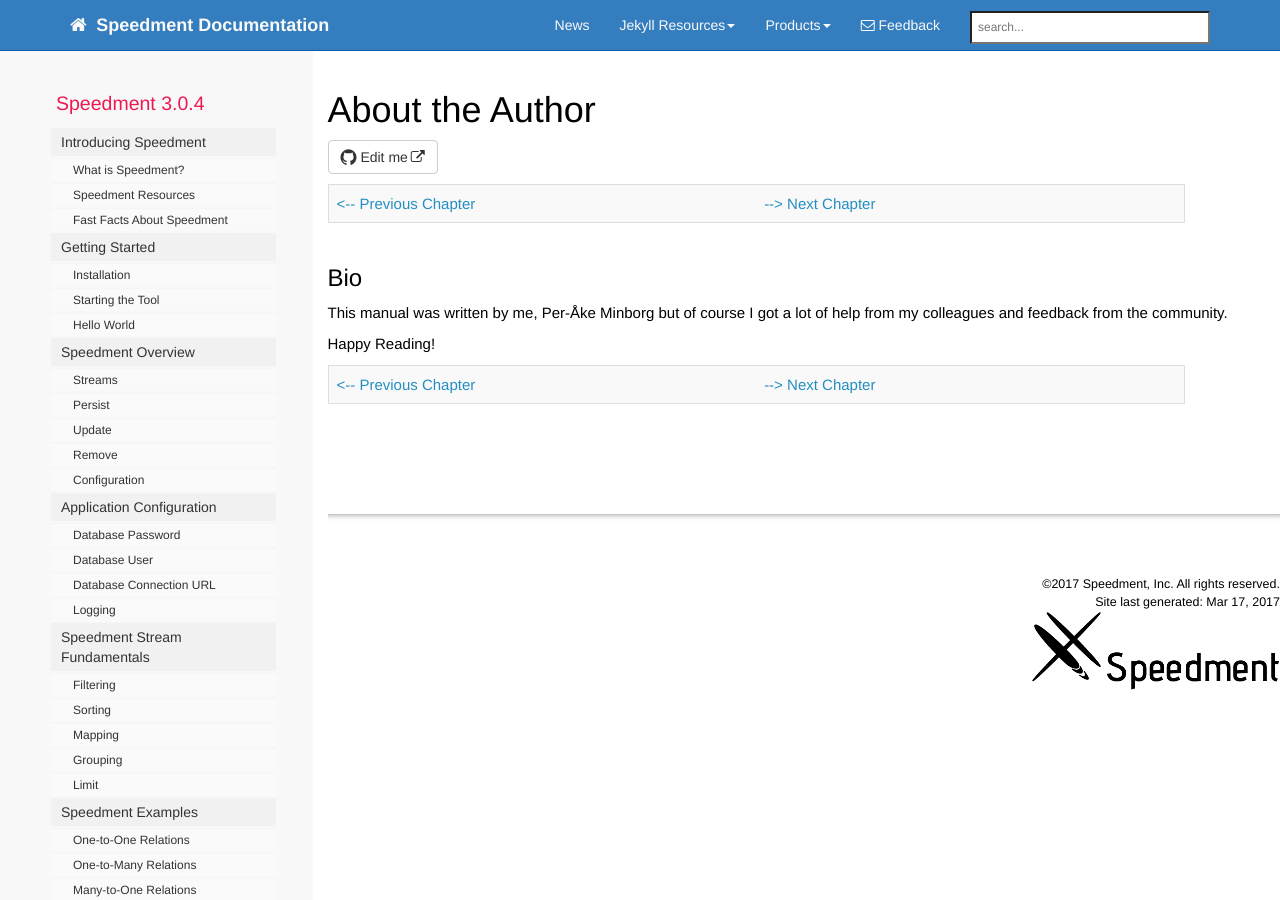
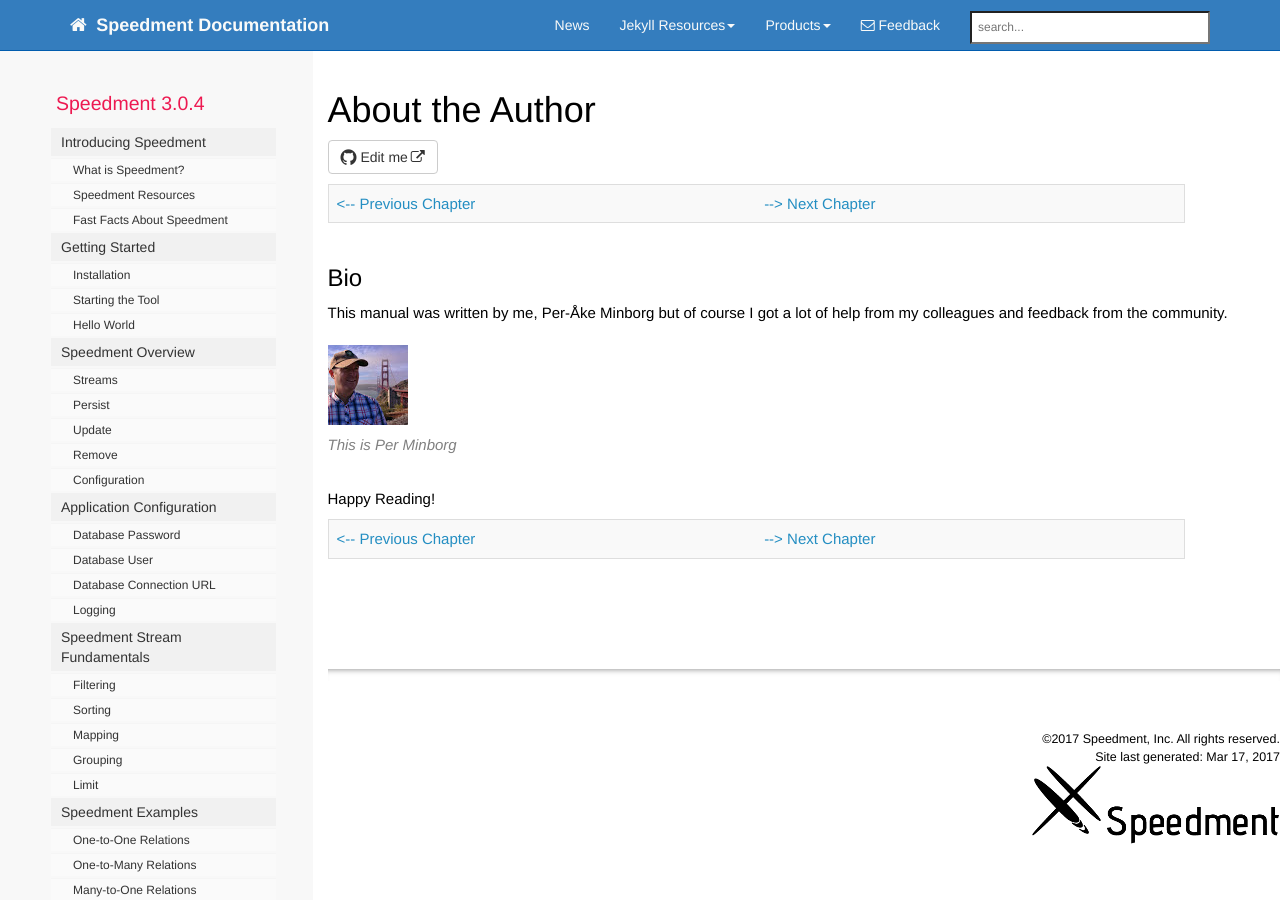
Before and after one commit to speedment/speedment-doc, a Jekyll site: the page built from pages/author.md, in a window 1280 px wide and 900 px high. Built offline with Jekyll 4.4.1, drawn with Linux system fonts in a browser that asks for light colours; nearby versions of some CDN libraries; comment, search, counter and statistics services are not loaded.

Commit message:
Add author picture

```diff
--- a/pages/author.md
+++ b/pages/author.md
@@ -14,6 +14,8 @@
 ## Bio
 This manual was written by me, Per-Åke Minborg but of course I got a lot of help from my colleagues and feedback from the community.
 
+{% include image.html file="sf_per.jpg" url="http://minborgsjavapot.blogspot.com/" alt="Per Minborg" caption="This is Per Minborg" %}
+
 Happy Reading!
 
 {% include prev_next.html %}
```
